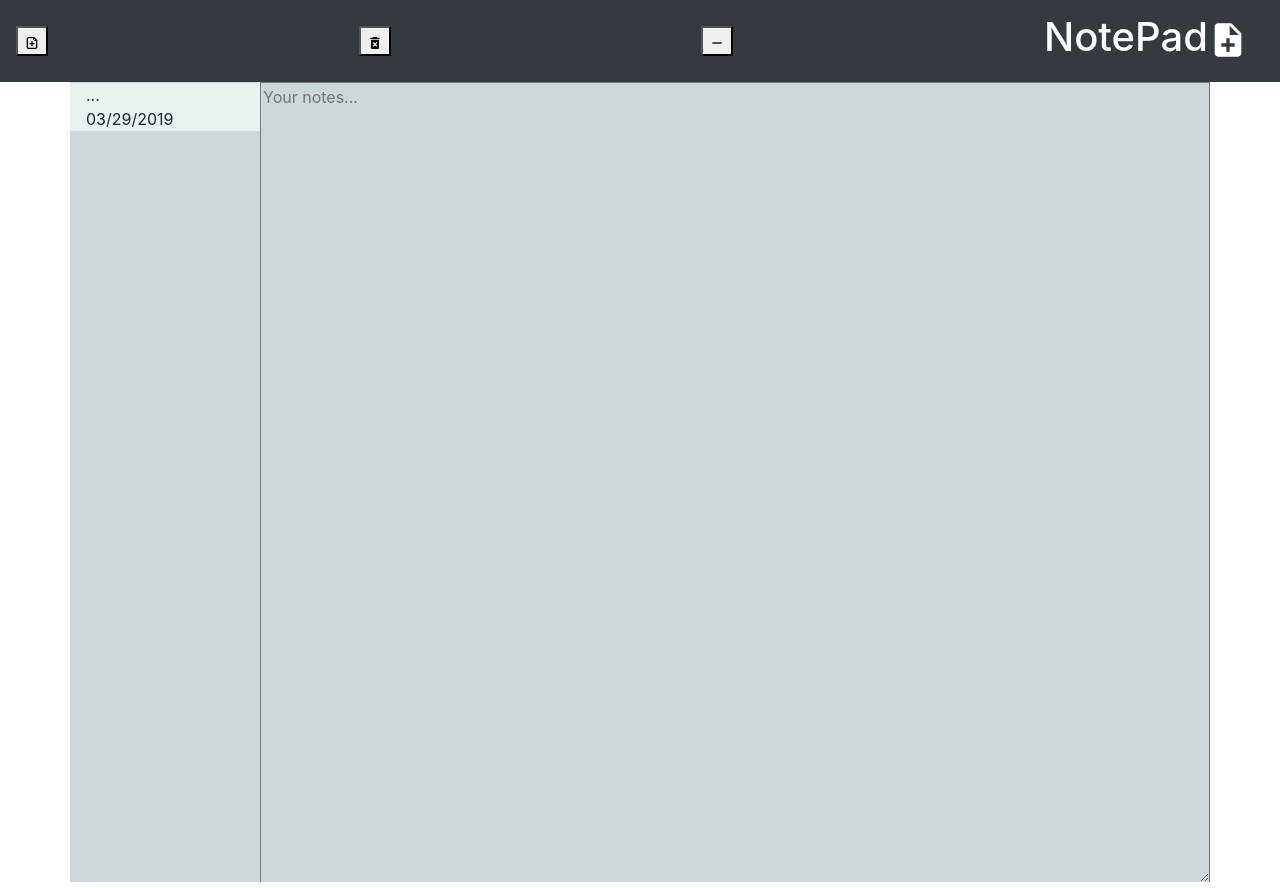
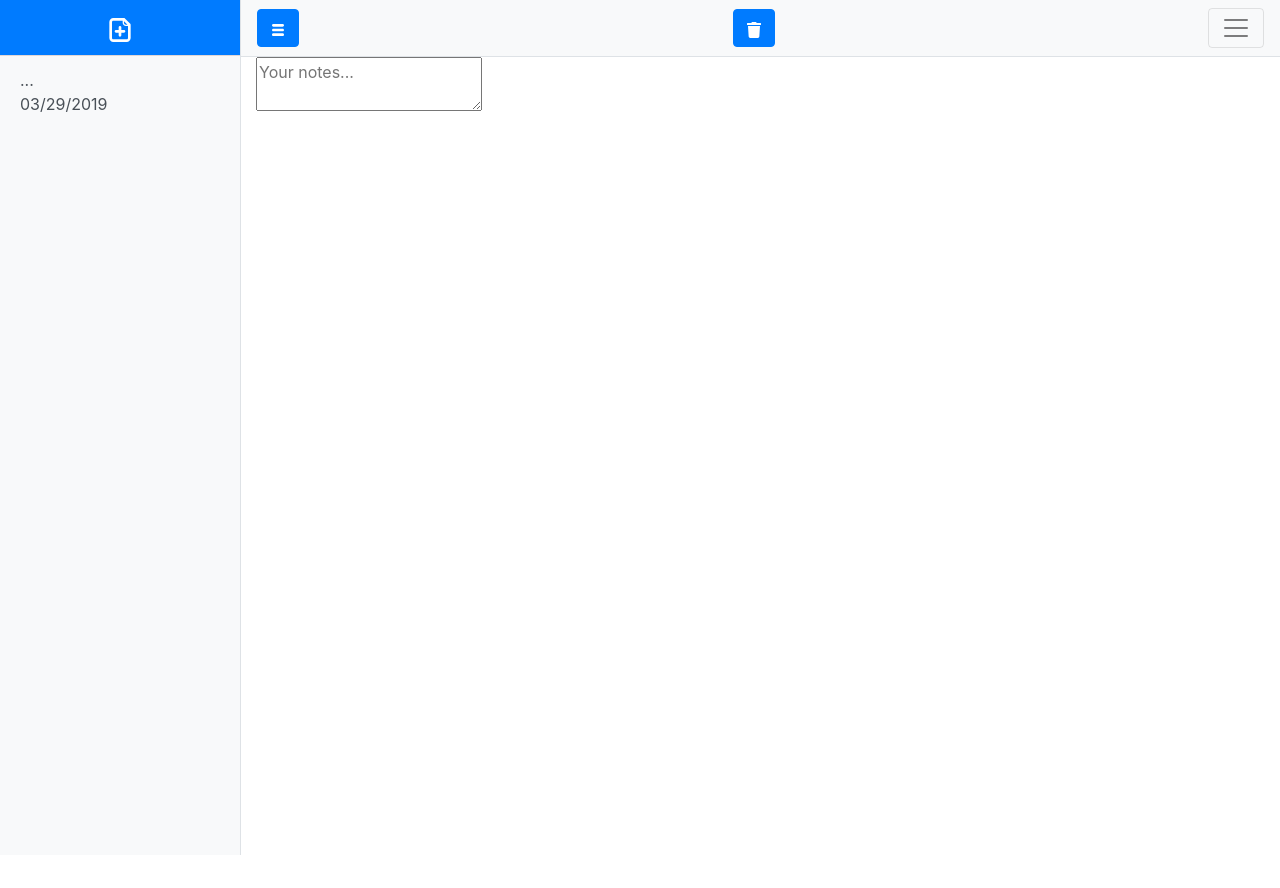
Before and after one commit to davieu/React-Notepad, a React (Create React App) app: page / in a window 1280 px wide. After the commit the page ends 855 px from the top, so only its background shows below. Built offline with nearby package versions, Linux system fonts and the light colour scheme.

Commit message:
layout is almost done but now implementing draftjs as the noteinput

```diff
--- a/package.json
+++ b/package.json
@@ -5,6 +5,7 @@
   "dependencies": {
     "@material-ui/core": "^3.9.3",
     "bootstrap": "^4.3.1",
+    "draft-js": "^0.10.5",
     "moment": "^2.24.0",
     "random-words": "^1.1.0",
     "react": "^16.8.6",
--- a/src/components/Navbar.js
+++ b/src/components/Navbar.js
@@ -1,4 +1,5 @@
 import React from 'react';
+import NoteList from './Notes/NotesList'
 //button comonents
 import DeleteButton from './buttons/DeleteButton';
 import AddNoteButton from './buttons/AddNoteButton'
@@ -7,23 +8,95 @@
 import {Container, Row, Col, Navbar, Nav, NavDropdown }from 'react-bootstrap';
 //icon components
 import { MdNoteAdd, MdReorder, MdRemove, MdDeleteForever } from 'react-icons/md';
-import { TiDocumentAdd } from 'react-icons/ti';
+import { TiDocumentAdd, TiThMenu } from 'react-icons/ti';
+
+import NoteInput from './NoteInput';
 
 
 const navbarNote = (props) => {
   return (
-    <Navbar collapseOnSelect expand={"true"} bg="dark" variant="dark">
+
+    <div className='d-flex' id='wrapper'>
+
+      <div className="bg-light border-right" id="sidebar-wrapper">
       <AddNoteButton clickAddNote={props.clickAddNote}/>
-      <DeleteButton clickDelete={() => props.clickDelete(props.notes[props.currentlySelected].id)}/>
-      <ShowHideListButton clickShowHideList={props.clickShowHideList} showing={props.showing}/>
-      {/* <button
-        onClick={props.clickShowHideList}
-        className="hide-list">
-        {props.showing ? <MdRemove/> : <MdReorder/>}
-      </button> */}
-      <Navbar.Brand href="#home"><h1 className={'title'}>NotePad<MdNoteAdd/></h1>
-      </Navbar.Brand>
-    </Navbar>
+        {/* <div className="sidebar-heading">Start Bootstrap </div> */}
+        <div className="noteslist">
+        <div className="list-group list-group-flush">
+          <NoteList
+            changed={props.changed}
+            changeNote={props.changeNote}
+            clickDelete={props.clickDelete}
+            clickShowHideList={props.clickShowHideList}
+            clickAddNote={props.clickAddNote}
+            notes={props.notes}
+            currentlySelected={props.currentlySelected}
+            showing={props.showing}
+            toggled={props.toggled}
+            shorten={props.shorten}/>
+            </div>
+        </div>
+      </div>
+
+      <div id="page-content-wrapper">
+
+<Nav className="navbar  navbar-light bg-light border-bottom">
+
+<button onClick={props.toggled} className="btn btn-primary" id="menu-toggle"><TiThMenu/></button>
+<DeleteButton className={'test'} clickDelete={() => props.clickDelete(props.notes[props.currentlySelected].id)}/>
+
+
+  <button className="navbar-toggler" type="button" data-toggle="collapse" data-target="#navbarSupportedContent" aria-controls="navbarSupportedContent" aria-expanded="false" aria-label="Toggle navigation">
+    <span className="navbar-toggler-icon"></span>
+  </button>
+
+  <div className="collapse navbar-collapse" id="navbarSupportedContent">
+    <ul className="navbar-nav ml-auto mt-2 mt-lg-0">
+      <li className="nav-item active">
+        <a className="nav-link" href="#">Home <span className="sr-only">(current)</span></a>
+      </li>
+      <li className="nav-item">
+        <a className="nav-link" href="#">Link</a>
+      </li>
+      <li className="nav-item dropdown">
+        <a className="nav-link dropdown-toggle" href="#" id="navbarDropdown" role="button" data-toggle="dropdown" aria-haspopup="true" aria-expanded="false">
+          Dropdown
+        </a>
+        <div className="dropdown-menu dropdown-menu-right" aria-labelledby="navbarDropdown">
+          <a className="dropdown-item" href="#">Action</a>
+          <a className="dropdown-item" href="#">Another action</a>
+          <div className="dropdown-divider"></div>
+          <a className="dropdown-item" href="#">Something else here</a>
+        </div>
+      </li>
+    </ul>
+  </div>
+</Nav>
+
+  <div className="container-fluid">
+    <NoteInput
+            notes={props.notes}
+            currentlySelected={props.currentlySelected}
+            changeNote={props.changeNote}
+            relatedNote={props.relatedNote}/>
+  </div>
+</div>
+
+
+    </div>
+
+    // <Navbar collapseOnSelect expand={"true"} bg="dark" variant="dark">
+    //   <AddNoteButton clickAddNote={props.clickAddNote}/>
+    //   <DeleteButton clickDelete={() => props.clickDelete(props.notes[props.currentlySelected].id)}/>
+    //   <ShowHideListButton clickShowHideList={props.clickShowHideList} showing={props.showing}/>
+    //   {/* <button
+    //     onClick={props.clickShowHideList}
+    //     className="hide-list">
+    //     {props.showing ? <MdRemove/> : <MdReorder/>}
+    //   </button> */}
+    //   <Navbar.Brand href="#home"><h1 className={'title'}>NotePad<MdNoteAdd/></h1>
+    //   </Navbar.Brand>
+    // </Navbar>
   )
 }
 
--- a/src/components/Notes/NotesList.js
+++ b/src/components/Notes/NotesList.js
@@ -1,13 +1,20 @@
 import React from 'react';
 
 const notesList = (props) => props.notes.map((note) => {
+
+  const style={margin:'0'}
   return (
-      <div
-        className={'singleNoteList'}
-        key={note.id}
-        onClick={() => props.changed(note.id)}>
-        <p>{props.shorten(note.note)}</p> <p>{note.dateCreated}</p>
-      </div>
+      // <div
+      //   className={'singleNoteList'}
+      //   key={note.id}
+      //   onClick={() => props.changed(note.id)}>
+      //   <p>{props.shorten(note.note)}</p> <p>{note.dateCreated}</p>
+      // </div>
+
+        <div key={note.id} className={'noteItem'}>
+        <button onClick={() => props.changed(note.id)}
+        onClick={() => props.changed(note.id)} className="list-group-item list-group-item-action bg-light">{props.shorten(note.note)} <p style={style}>{note.dateCreated}</p>
+        </button></div>
   )
 })
 
--- a/src/components/buttons/AddNoteButton.js
+++ b/src/components/buttons/AddNoteButton.js
@@ -1,10 +1,12 @@
 import React from 'react'
 //icon components
 import { TiDocumentAdd } from 'react-icons/ti';
+import { MdAdd } from "react-icons/md";
+
 
 const addNoteButton = (props) => {
   return (
-    <button onClick={props.clickAddNote}>
+    <button className="sidebar-heading btn btn-primary" onClick={props.clickAddNote}>
       <TiDocumentAdd/>
     </button>
   )
--- a/src/components/buttons/DeleteButton.js
+++ b/src/components/buttons/DeleteButton.js
@@ -1,12 +1,13 @@
 import React from 'react';
 //icon components
 import { MdDeleteForever } from 'react-icons/md';
+import { FaTrash } from "react-icons/fa";
 
 
 const deleteButton = (props) => {
   return (
-    <button onClick={props.clickDelete}>
-      <MdDeleteForever/>
+    <button className={'btn btn-primary'}onClick={props.clickDelete}>
+      <FaTrash/>
     </button>
   )
 }
--- a/src/containers/App.css
+++ b/src/containers/App.css
@@ -5,7 +5,7 @@
   text-align: center;
 } */
 
-.noteInput {
+/* .noteInput {
   height: 50em;
   background-color: rgb(206, 216, 219);
   border-bottom:red;
@@ -54,261 +54,84 @@
 
 .alignCol {
   padding: 0
+} */
+
+
+
+body {
+  overflow-x: hidden;
+  overflow-y: hidden;
+}
+
+.red {
+  color:red;
+}
+
+#sidebar-wrapper {
+  min-height: 100vh;
+  margin-left: -15rem;
+  -webkit-transition: margin .25s ease-out;
+  -moz-transition: margin .25s ease-out;
+  -o-transition: margin .25s ease-out;
+  transition: margin .25s ease-out;
+}
+
+.noteItem {
+  border-top: .1rem solid rgb(224, 215, 215)
+}
+
+.noteslist {
+  /* background-color: rgb(206, 216, 219); */
+  overflow: scroll;
+  height: 100vh;
+}
+.noteslist::-webkit-scrollbar {
+  display:none !important;
+}
+
+.test {
+  float:left;
+}
+
+#sidebar-wrapper .sidebar-heading {
+  padding: 0.15rem 1.25rem;
+  width:100%;
+  font-size: 2rem;
+  border-radius:0;
+}
+
+.fontit {
+  padding:50px 20px 10px 20px
+}
+
+#sidebar-wrapper .list-group {
+  width: 15rem;
+}
+
+#page-content-wrapper {
+  min-width: 100vw;
+}
+
+#wrapper.toggled #sidebar-wrapper {
+  margin-left: 0;
 }
 
 
+@media (min-width: 768px) {
+  #sidebar-wrapper {
+    margin-left: 0;
+  }
 
+  #page-content-wrapper {
+    min-width: 0;
+    width: 100%;
+  }
 
-
-
-
-/* body {
-	 background-color: #fff;
-	 font-family: Arial, sans-serif;
-	 font-size: 14px;
-	 letter-spacing: 0.01em;
-	 color: #39464e;
-}
- .navbar-default {
-	 background-color: #fff;
-	 margin-left: 200px;
+  #wrapper.toggled #sidebar-wrapper {
+    margin-left: -15rem;
+  }
 }
 
- .msb {
-	 width: 200px;
-	 background-color: #f5f7f9;
-	 position: fixed;
-	 left: 0;
-	 top: 0;
-	 right: auto;
-	 min-height: 100%;
-	 overflow-y: auto;
-	 white-space: nowrap;
-	 height: 100%;
-	 z-index: 1;
-	 border-right: 1px solid #ddd;
+.poop {
+  margin-left: 15rem;
 }
- .msb .navbar {
-	 border: none;
-	 margin-left: 0;
-	 background-color: inherit;
-}
- .msb .navbar-header {
-	 width: 100%;
-	 border-bottom: 1px solid #e7e7e7;
-	 margin-bottom: 20px;
-	 background: #fff;
-}
- .msb .navbar-nav .panel {
-	 border: 0 none;
-	 box-shadow: none;
-	 margin: 0;
-	 background: inherit;
-}
- .msb .navbar-nav li {
-	 display: block;
-	 width: 100%;
-}
- .msb .navbar-nav li a {
-	 padding: 15px;
-	 color: #5f5f5f;
-}
- .msb .navbar-nav li a .glyphicon, .msb .navbar-nav li a .fa {
-	 margin-right: 8px;
-}
- .msb .nb {
-	 padding-top: 5px;
-	 padding-left: 10px;
-	 margin-bottom: 30px;
-	 overflow: hidden;
-}
-
- ul.nv, ul.ns {
-	 position: relative;
-	 padding: 0;
-	 list-style: none;
-}
- .nv {
-
-}
- .nv li {
-	 display: block;
-	 position: relative;
-}
- .nv li::before {
-	 clear: both;
-	 content: "";
-	 display: table;
-}
- .nv li a {
-	 color: #444;
-	 padding: 10px 25px;
-	 display: block;
-	 vertical-align: middle;
-}
- .nv li a .ic {
-	 font-size: 16px;
-	 margin-right: 5px;
-	 font-weight: 300;
-	 display: inline-block;
-}
- .nv .ns li a {
-	 padding: 10px 50px;
-}
-
- .mcw {
-	 margin-left: 200px;
-	 position: relative;
-	 min-height: 100%;
-
-}
-
- a, a:focus, a:hover {
-	 text-decoration: none;
-}
- .inbox .container-fluid {
-	 padding-left: 0;
-	 padding-right: 0;
-}
- .inbox ul, .inbox li {
-	 margin: 0;
-	 padding: 0;
-}
- .inbox ul li {
-	 list-style: none;
-}
- .inbox ul li a {
-	 display: block;
-	 padding: 10px 20px;
-}
- .msb, .mnb {
-	 -moz-animation: slidein 300ms forwards;
-	 -o-animation: slidein 300ms forwards;
-	 -webkit-animation: slidein 300ms forwards;
-	 animation: slidein 300ms forwards;
-	 -webkit-transform-style: preserve-3d;
-	 transform-style: preserve-3d;
-}
- .mcw {
-	 -moz-animation: bodyslidein 300ms forwards;
-	 -o-animation: bodyslidein 300ms forwards;
-	 -webkit-animation: bodyslidein 300ms forwards;
-	 animation: bodyslidein 300ms forwards;
-	 -webkit-transform-style: preserve-3d;
-	 transform-style: preserve-3d;
-}
- body.msb-x .mcw, body.msb-x .mnb {
-	 margin-left: 0;
-	 -moz-animation: bodyslideout 300ms forwards;
-	 -o-animation: bodyslideout 300ms forwards;
-	 -webkit-animation: bodyslideout 300ms forwards;
-	 animation: bodyslideout 300ms forwards;
-	 -webkit-transform-style: preserve-3d;
-	 transform-style: preserve-3d;
-}
- body.msb-x .msb {
-	 -moz-animation: slideout 300ms forwards;
-	 -o-animation: slideout 300ms forwards;
-	 -webkit-animation: slideout 300ms forwards;
-	 animation: slideout 300ms forwards;
-	 -webkit-transform-style: preserve-3d;
-	 transform-style: preserve-3d;
-}
-
- @-moz-keyframes slidein {
-	 0% {
-		 left: -200px;
-	}
-	 100% {
-		 left: 0;
-	}
-}
- @-webkit-keyframes slidein {
-	 0% {
-		 left: -200px;
-	}
-	 100% {
-		 left: 0;
-	}
-}
- @keyframes slidein {
-	 0% {
-		 left: -200px;
-	}
-	 100% {
-		 left: 0;
-	}
-}
- @-moz-keyframes slideout {
-	 0% {
-		 left: 0;
-	}
-	 100% {
-		 left: -200px;
-	}
-}
- @-webkit-keyframes slideout {
-	 0% {
-		 left: 0;
-	}
-	 100% {
-		 left: -200px;
-	}
-}
- @keyframes slideout {
-	 0% {
-		 left: 0;
-	}
-	 100% {
-		 left: -200px;
-	}
-}
- @-moz-keyframes bodyslidein {
-	 0% {
-		 left: 0;
-	}
-	 100% {
-		 margin-left: 200px;
-	}
-}
- @-webkit-keyframes bodyslidein {
-	 0% {
-		 left: 0;
-	}
-	 100% {
-		 left: 0;
-	}
-}
- @keyframes bodyslidein {
-	 0% {
-		 margin-left: 0;
-	}
-	 100% {
-		 margin-left: 200px;
-	}
-}
- @-moz-keyframes bodyslideout {
-	 0% {
-		 margin-left: 200px;
-	}
-	 100% {
-		 margin-right: 0;
-	}
-}
- @-webkit-keyframes bodyslideout {
-	 0% {
-		 margin-left: 200px;
-	}
-	 100% {
-		 margin-left: 0;
-	}
-}
- @keyframes bodyslideout {
-	 0% {
-		 margin-left: 200px;
-	}
-	 100% {
-		 margin-left: 0;
-	}
-}
-  */
--- a/src/containers/App.js
+++ b/src/containers/App.js
@@ -22,6 +22,7 @@
       {id: uniqid(), note: '', dateCreated: moment().format('L')}
     ],
     noteListShowing: true,
+    toggled:false,
     currentNote: '',
     currentlySelectedIndex: 0,
   };
@@ -34,14 +35,26 @@
     });
   };
 
+  toggleClass = (e) => {
+    e.preventDefault();
+    console.log(e.target)
+    if (this.state.toggled) {
+      document.getElementById('wrapper').classList.remove('toggled')
+      this.setState({toggled: false})
+    } else {
+      document.getElementById('wrapper').classList.add('toggled')
+      this.setState({toggled: true})
+    }
+  }
+
   shortenNoteListTitle = (shorten) => {
 
     if (shorten.length < 1) {
         return `${shorten}...`
-      } else if (shorten.length < 10) {
+      } else if (shorten.length < 20) {
         return shorten
       } else {
-      let shorternTitle = `${shorten.substring(0, 10)}... `
+      let shorternTitle = `${shorten.substring(0, 20)}... `
       return shorternTitle
       }
   }
@@ -175,12 +188,39 @@
     return (
       <div className="App">
       <NavbarNote
+        changed={this.selectNoteForInput}
+        changeNote={this.changeNote}
         clickDelete={this.deleteNoteFromList}
         clickShowHideList={this.isNoteListShowing}
         clickAddNote={this.addNewNote}
         notes={this.state.notes}
         currentlySelected={this.state.currentlySelectedIndex}
-        showing={this.state.noteListShowing}/>
+        showing={this.state.noteListShowing}
+        toggled={this.toggleClass}
+        shorten={this.shortenNoteListTitle}
+        changeNote={(event) => this.changeNote(event, this.state.notes[this.state.currentlySelectedIndex].id)}
+        relatedNote={this.state.notes[this.state.currentlySelectedIndex].note}/>
+
+
+        {/* <Container>
+          <Row>
+
+              {noteList}
+
+            <Col className={'alignCol'} xs={test} md={largeBrowserInput} lg={largeBrowserInput}>
+              <div >
+                <NoteInput notes={this.state.notes} currentlySelected={this.state.currentlySelectedIndex} changeNote={(event) => this.changeNote(event, this.state.notes[this.state.currentlySelectedIndex].id)} relatedNote={this.state.notes[this.state.currentlySelectedIndex].note}/>
+              </div>
+            </Col>
+          </Row>
+        </Container> */}
+
+      </div>
+    );
+  }
+}
+
+export default App;
 
         {/* <button
           onClick={this.addNewNote} className="add-Note">
@@ -194,23 +234,3 @@
         <button
           onClick={() => this.deleteNoteFromList(this.state.notes[this.state.currentlySelectedIndex].id)}><MdDeleteForever/>
         </button> */}
-
-        <Container>
-          <Row>
-
-              {noteList}
-
-            <Col className={'alignCol'} xs={test} md={largeBrowserInput} lg={largeBrowserInput}>
-              <div >
-                <NoteInput notes={this.state.notes} currentlySelected={this.state.currentlySelectedIndex} changeNote={(event) => this.changeNote(event, this.state.notes[this.state.currentlySelectedIndex].id)} relatedNote={this.state.notes[this.state.currentlySelectedIndex].note}/>
-              </div>
-            </Col>
-          </Row>
-        </Container>
-
-      </div>
-    );
-  }
-}
-
-export default App;
```
Also changed, not shown: 1 other file (tests, documents, lock files or other folders).
